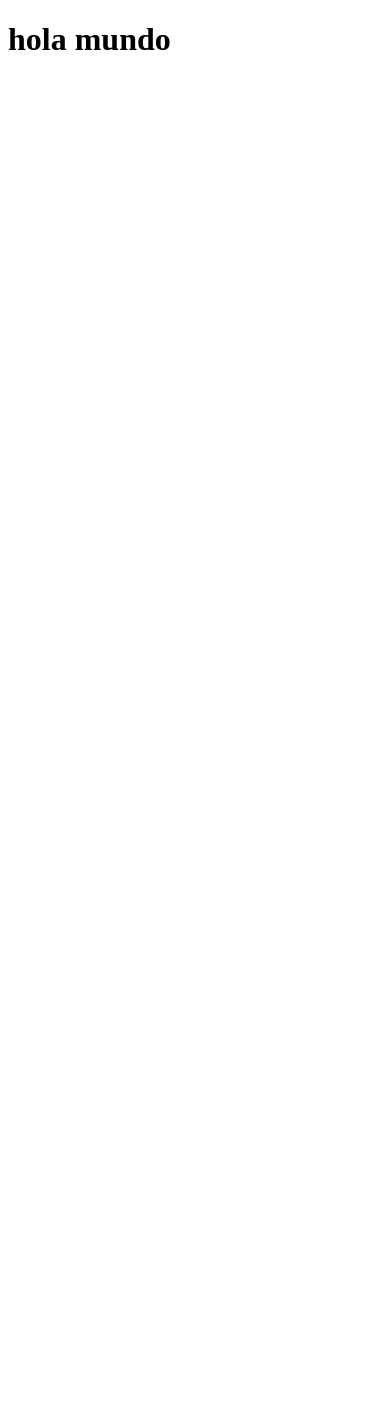
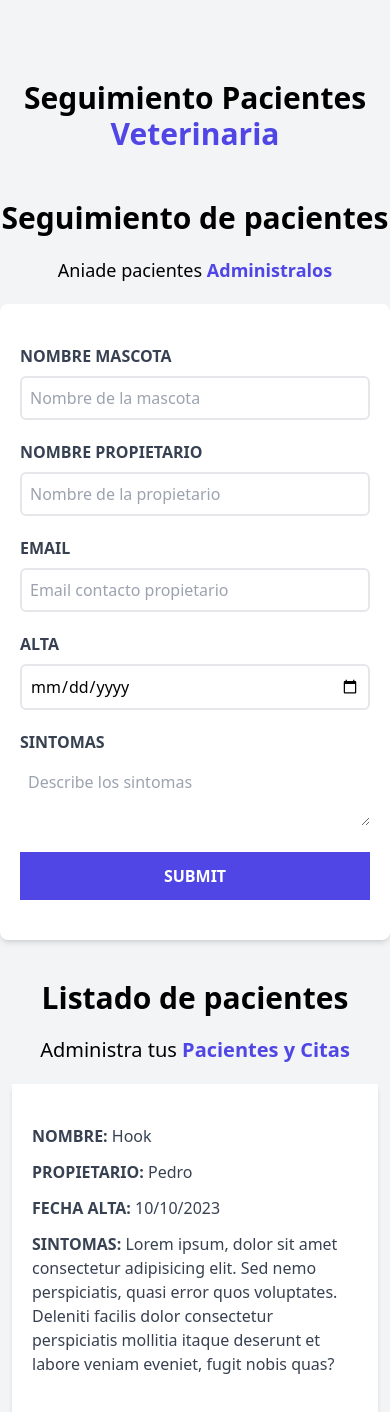
Before and after one commit to Softpedro/citas-react, a React (Vite) app: page / in a window 390 px wide. Shown: the top 1412 px of the page. Before the commit the page ends 844 px from the top, so only its background shows below. Built offline with nearby package versions, Linux system fonts and the light colour scheme.

Commit message:
implementacion de tailwind y maquetacion dektop y mobile

```diff
--- a/index.html
+++ b/index.html
@@ -6,7 +6,7 @@
     <meta name="viewport" content="width=device-width, initial-scale=1.0" />
     <title>Citas REACT</title>
   </head>
-  <body>
+  <body class="bg-gray-100 h-screen">
     <div id="root"></div>
     <script type="module" src="/src/main.jsx"></script>
   </body>
--- a/package.json
+++ b/package.json
@@ -16,6 +16,9 @@
     "@types/react": "^18.0.27",
     "@types/react-dom": "^18.0.10",
     "@vitejs/plugin-react": "^3.1.0",
+    "autoprefixer": "^10.4.13",
+    "postcss": "^8.4.21",
+    "tailwindcss": "^3.2.7",
     "vite": "^4.1.0"
   }
 }
--- /dev/null
+++ b/postcss.config.cjs
@@ -0,0 +1,6 @@
+module.exports = {
+  plugins: {
+    tailwindcss: {},
+    autoprefixer: {},
+  },
+}
--- a/src/App.jsx
+++ b/src/App.jsx
@@ -1,11 +1,18 @@
+import Formulario from "./components/Formulario"
+import Header from "./components/Header"
+import ListadoPacientes from "./components/ListadoPacientes"
 
 function App() {
 
   return (
-    <div className="App">
-      <h1>hola mundo</h1>
+    <div className="container mx-auto mt-20">
+      <Header />
+      <div className="mt-12 md:flex">
+        <Formulario />
+        <ListadoPacientes />
+      </div>
     </div>
   )
 }
 
-export default App
+export default App;
--- /dev/null
+++ b/src/components/Formulario.jsx
@@ -0,0 +1,83 @@
+
+const Formulario = () => {
+  return (
+    <div className="md:w-1/2 lg:w-2/5">
+        <h2 className="font-black text-3xl text-center">
+            Seguimiento de pacientes
+        </h2>
+        <p className="mt-5 text-center text-lg mb-5">
+            Aniade pacientes {' '}
+            <span className="font-bold text-indigo-600">
+                Administralos
+            </span>
+        </p>
+        <form className="bg-white shadow-md rounded-lg py-10 px-5 mb-10">
+            <div className="mb-5">
+                <label
+                    className="block text-gray-700 uppercase font-bold"
+                    htmlFor="mascota"
+                >Nombre Mascota</label>
+                <input
+                    id="mascota"
+                    type="text"
+                    placeholder="Nombre de la mascota"
+                    className="border-2 w-full p-2 mt-2 placeholder-gray-400 rounded-md"
+                />
+            </div>
+            <div className="mb-5">
+                <label
+                    className="block text-gray-700 uppercase font-bold"
+                    htmlFor="propietario"
+                >Nombre Propietario</label>
+                <input
+                    id="propietario"
+                    type="text"
+                    placeholder="Nombre de la propietario"
+                    className="border-2 w-full p-2 mt-2 placeholder-gray-400 rounded-md"
+                />
+            </div>
+            <div className="mb-5">
+                <label
+                    className="block text-gray-700 uppercase font-bold"
+                    htmlFor="email"
+                >Email</label>
+                <input
+                    id="email"
+                    type="email"
+                    placeholder="Email contacto propietario"
+                    className="border-2 w-full p-2 mt-2 placeholder-gray-400 rounded-md"
+                />
+            </div>
+            <div className="mb-5">
+                <label
+                    className="block text-gray-700 uppercase font-bold"
+                    htmlFor="alta"
+                >Alta</label>
+                <input
+                    id="alta"
+                    type="date"
+                    className="border-2 w-full p-2 mt-2 placeholder-gray-400 rounded-md"
+                />
+            </div>
+            <div className="mb-5">
+                <label
+                    className="block text-gray-700 uppercase font-bold"
+                    htmlFor="sintomas"
+                >Sintomas</label>
+                <textarea
+                    id="sintomas"
+                    className="border-w w-full p-2 mt-2 placeholder-gray-400 rounded-md"
+                    placeholder="Describe los sintomas"
+                />
+            </div>
+            <input
+                type="submit"
+                className="transition-all w-full bg-indigo-600 font-bold p-3 cursor-pointer uppercase text-white hover:bg-indigo-700"
+            />
+
+        </form>
+    </div>
+  )
+}
+
+export default Formulario;
--- /dev/null
+++ b/src/components/Header.jsx
@@ -0,0 +1,14 @@
+import React from 'react'
+
+const Header = () => {
+  return (
+    <>
+      <h1 className='font-black text-3xl text-center md:w-1/2 mx-auto'>
+        Seguimiento Pacientes {" "}
+        <span className='text-indigo-600'>Veterinaria</span>
+      </h1>
+    </>
+  )
+}
+
+export default Header
--- /dev/null
+++ b/src/components/ListadoPacientes.jsx
@@ -0,0 +1,22 @@
+import Paciente from "./Paciente";
+
+const ListadoPacientes = () => {
+  return (
+    <div className="md:w-1/2 lg:w-3/5 md:h-screen overflow-y-scroll">
+        <h2 className="font-black text-3xl text-center">
+            Listado de pacientes
+        </h2>
+        <p className="text-center mt-5 mb-5 text-xl">
+            Administra tus {''}
+            <span className="text-indigo-600 font-bold">Pacientes y Citas</span>
+        </p>
+
+        <Paciente />
+        <Paciente />
+        <Paciente />
+        <Paciente />
+    </div>
+  )
+}
+
+export default ListadoPacientes;
--- /dev/null
+++ b/src/components/Paciente.jsx
@@ -0,0 +1,25 @@
+
+const Paciente = () => {
+  return (
+    <div className="m-3 bg-white shadow-md px-5 py-10 rounder-xl">
+        <p className="font-bold mb-3 text-gray-700 uppercase">
+            Nombre: {''}
+            <span className="font-normal normal-case">Hook</span>
+        </p>
+        <p className="font-bold mb-3 text-gray-700 uppercase">
+            Propietario: {''}
+            <span className="font-normal normal-case">Pedro</span>
+        </p>
+        <p className="font-bold mb-3 text-gray-700 uppercase">
+            Fecha alta: {''}
+            <span className="font-normal normal-case">10/10/2023</span>
+        </p>
+        <p className="font-bold mb-3 text-gray-700 uppercase">
+            Sintomas: {''}
+            <span className="font-normal normal-case">Lorem ipsum, dolor sit amet consectetur adipisicing elit. Sed nemo perspiciatis, quasi error quos voluptates. Deleniti facilis dolor consectetur perspiciatis mollitia itaque deserunt et labore veniam eveniet, fugit nobis quas?</span>
+        </p>
+    </div>
+  )
+}
+
+export default Paciente;
--- a/src/index.css
+++ b/src/index.css
@@ -0,0 +1,3 @@
+@tailwind base;
+@tailwind components;
+@tailwind utilities;
--- /dev/null
+++ b/tailwind.config.cjs
@@ -0,0 +1,8 @@
+/** @type {import('tailwindcss').Config} */
+module.exports = {
+  content: ["./index.html", "./src/**/*.jsx"],
+  theme: {
+    extend: {},
+  },
+  plugins: [],
+}
```
Also changed, not shown: 1 other file (tests, documents, lock files or other folders).
